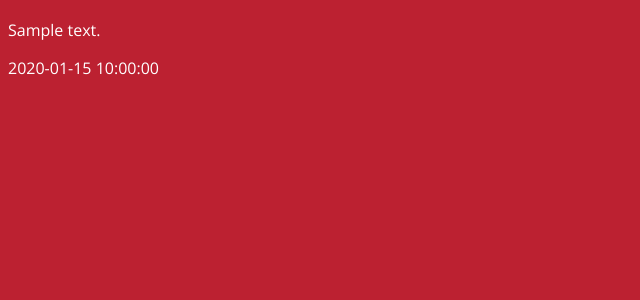
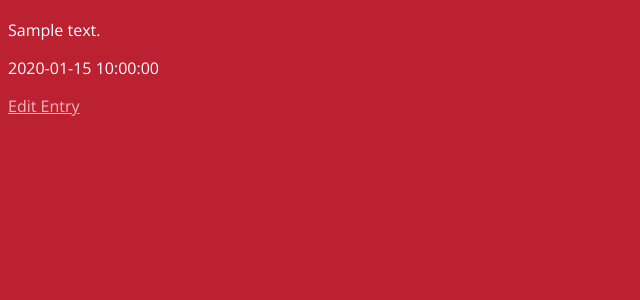
Before and after one commit to AveryPratt/Python_Journal, a Python web app: template journal/templates/detail.jinja2 in a window 1280 px wide. Shown: the part 195-495 px from the top of the page, without its empty margins (0-640 px from the left). Run offline with Jinja, Linux system fonts and the light colour scheme; the template is opened without the code that fills it: most values are stand-ins (such as "Sample title", 1, 10 or a date in 2020).

Commit message:
working on model

```diff
--- a/journal/templates/detail.jinja2
+++ b/journal/templates/detail.jinja2
@@ -3,4 +3,5 @@
     <h2>{{ entry.title }}</h2>
     <p>{{ entry.body }}</p>
     <p>{{ entry.date }}</p>
+    <a href="{{ request.route_url('update', id=entry.id) }}">Edit Entry</a>
 {% endblock %}
--- a/setup.py
+++ b/setup.py
@@ -17,6 +17,7 @@ requires = [
     'transaction',
     'zope.sqlalchemy',
     'waitress',
+    'tox'
     ]
 
 tests_require = [
```
Also changed, not shown: journal/views/default.py (+12 -2 lines).
